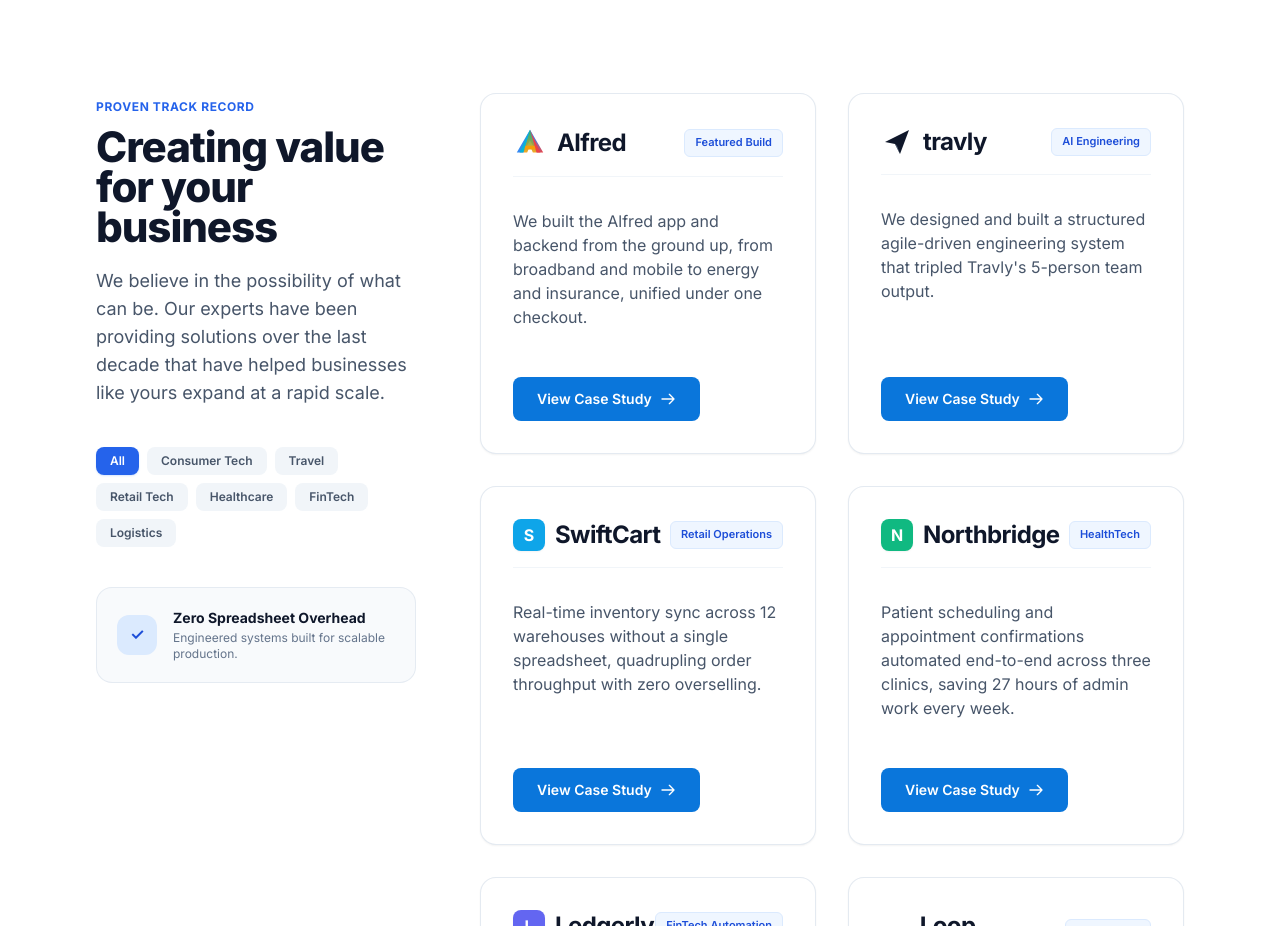
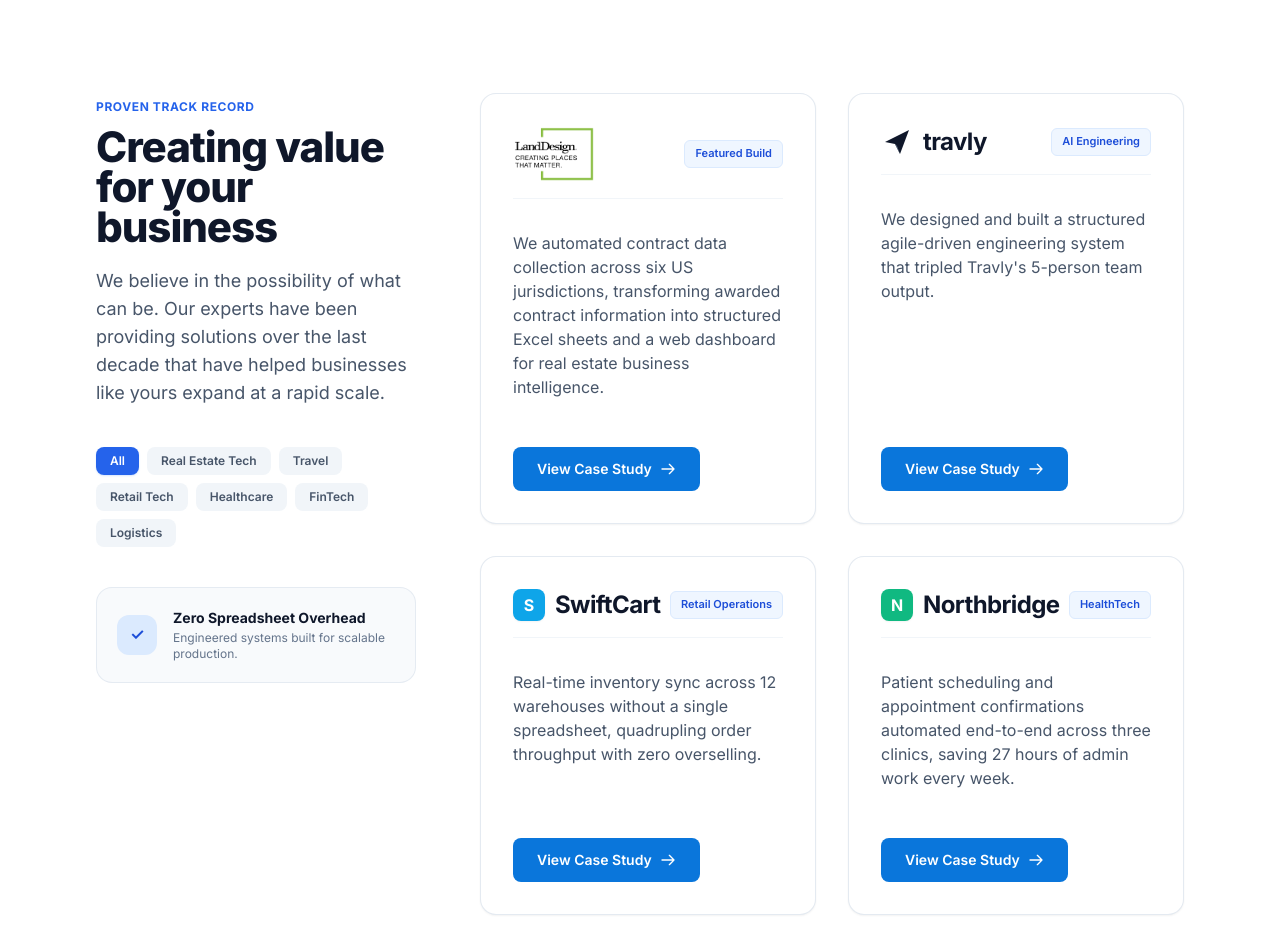
Before and after one commit to uzairr/after-concept-website, a Next.js app: page /case-studies in a window 1280 px wide. Shown: the part 780-1706 px from the top of the page. Built offline with nearby package versions, Linux system fonts and the light colour scheme.

Commit message:
Add Land Design case study card

```diff
--- a/app/case-studies/[slug]/page.tsx
+++ b/app/case-studies/[slug]/page.tsx
@@ -36,6 +36,104 @@
     fstat3Label: string;
   }
 > = {
+  landdesign: {
+    industry: "Real Estate Tech · Data Intelligence",
+    title: "Automated contract data collection across six US jurisdictions",
+    heroSub:
+      "We automated contract data collection across six US jurisdictions, transforming awarded contract information into structured Excel sheets and a web dashboard for real estate business intelligence.",
+    hstat1Num: "6",
+    hstat1Label: "US jurisdictions automated",
+    hstat2Num: "100%",
+    hstat2Label: "structured data accuracy",
+    hstat3Num: "Real-Time",
+    hstat3Label: "business intelligence dashboard",
+    bannerText: "LandDesign — Contract Intelligence & Web Dashboard",
+    engagement: "Automated Data Pipeline & Web Dashboard",
+    stack: "Next.js, Python, PostgreSQL, Automated Ingestion, Excel Reporting",
+    client: "LandDesign",
+    quote:
+      "Turning fragmented municipal contract awards into clean, structured intelligence transformed how we identify opportunities across every jurisdiction.",
+    quoteAuthor: "Director of Business Development, LandDesign",
+    challengeSub:
+      "Awarded contract records across multiple municipal jurisdictions were published inconsistently in varied formats, requiring hundreds of manual hours to find, parse, and verify.",
+    challengePoints: [
+      "Scattered procurement portals across six distinct US jurisdictions with disparate data structures.",
+      "Manual data extraction resulting in delays, human entry errors, and missed bid intelligence.",
+      "Lack of centralized historical records for competitive real estate analysis.",
+      "Need for both immediate Excel report export for analysts and a real-time web dashboard for executives.",
+    ],
+    solutionSub:
+      "After Concept engineered an automated data collection and validation pipeline paired with custom spreadsheet generation and an interactive BI dashboard.",
+    solutionPoints: [
+      "Resilient multi-jurisdiction data collection agents handling dynamic government portal layouts.",
+      "Automated data normalizer and deduplication engine ensuring 100% schema consistency.",
+      "Direct-to-Excel export pipeline formatted with real estate intelligence metrics.",
+      "Executive web dashboard with filtering, search, and trend visualization.",
+    ],
+    capabilities: [
+      "Multi-jurisdiction automated contract ingestion.",
+      "Instant formatted Excel report distribution.",
+      "Real-time analytics and award trend dashboards.",
+      "Automated jurisdiction change alerts and status tracking.",
+    ],
+    resultsSub:
+      "LandDesign eliminated manual contract extraction entirely, unlocking instant cross-jurisdiction market visibility and actionable real estate intelligence.",
+    fstat1Num: "6",
+    fstat1Label: "jurisdictions continuously synced",
+    fstat2Num: "100%",
+    fstat2Label: "automated data pipeline",
+    fstat3Num: "Zero",
+    fstat3Label: "manual extraction overhead",
+  },
+  "land-design": {
+    industry: "Real Estate Tech · Data Intelligence",
+    title: "Automated contract data collection across six US jurisdictions",
+    heroSub:
+      "We automated contract data collection across six US jurisdictions, transforming awarded contract information into structured Excel sheets and a web dashboard for real estate business intelligence.",
+    hstat1Num: "6",
+    hstat1Label: "US jurisdictions automated",
+    hstat2Num: "100%",
+    hstat2Label: "structured data accuracy",
+    hstat3Num: "Real-Time",
+    hstat3Label: "business intelligence dashboard",
+    bannerText: "LandDesign — Contract Intelligence & Web Dashboard",
+    engagement: "Automated Data Pipeline & Web Dashboard",
+    stack: "Next.js, Python, PostgreSQL, Automated Ingestion, Excel Reporting",
+    client: "LandDesign",
+    quote:
+      "Turning fragmented municipal contract awards into clean, structured intelligence transformed how we identify opportunities across every jurisdiction.",
+    quoteAuthor: "Director of Business Development, LandDesign",
+    challengeSub:
+      "Awarded contract records across multiple municipal jurisdictions were published inconsistently in varied formats, requiring hundreds of manual hours to find, parse, and verify.",
+    challengePoints: [
+      "Scattered procurement portals across six distinct US jurisdictions with disparate data structures.",
+      "Manual data extraction resulting in delays, human entry errors, and missed bid intelligence.",
+      "Lack of centralized historical records for competitive real estate analysis.",
+      "Need for both immediate Excel report export for analysts and a real-time web dashboard for executives.",
+    ],
+    solutionSub:
+      "After Concept engineered an automated data collection and validation pipeline paired with custom spreadsheet generation and an interactive BI dashboard.",
+    solutionPoints: [
+      "Resilient multi-jurisdiction data collection agents handling dynamic government portal layouts.",
+      "Automated data normalizer and deduplication engine ensuring 100% schema consistency.",
+      "Direct-to-Excel export pipeline formatted with real estate intelligence metrics.",
+      "Executive web dashboard with filtering, search, and trend visualization.",
+    ],
+    capabilities: [
+      "Multi-jurisdiction automated contract ingestion.",
+      "Instant formatted Excel report distribution.",
+      "Real-time analytics and award trend dashboards.",
+      "Automated jurisdiction change alerts and status tracking.",
+    ],
+    resultsSub:
+      "LandDesign eliminated manual contract extraction entirely, unlocking instant cross-jurisdiction market visibility and actionable real estate intelligence.",
+    fstat1Num: "6",
+    fstat1Label: "jurisdictions continuously synced",
+    fstat2Num: "100%",
+    fstat2Label: "automated data pipeline",
+    fstat3Num: "Zero",
+    fstat3Label: "manual extraction overhead",
+  },
   alfred: {
     industry: "Consumer Tech · FinTech",
     title: "Unifying four regulated industries into a single membership platform",
--- a/app/case-studies/page.tsx
+++ b/app/case-studies/page.tsx
@@ -6,32 +6,18 @@
 import Header from "@/components/Header";
 import Footer from "@/components/Footer";
 
-// Alfred Logo SVG Component
-function AlfredLogo() {
+// Land Design Logo Component
+function LandDesignLogo() {
   return (
-    <div className="flex items-center gap-2.5">
-      <svg width="34" height="34" viewBox="0 0 36 36" fill="none" xmlns="http://www.w3.org/2000/svg">
-        {/* Colorful faceted ribbon triangle "A" logo */}
-        <path d="M18 4L4 28H11L18 15L25 28H32L18 4Z" fill="url(#alfred-grad-main)" />
-        <path d="M18 4L11 28H15L18 21L21 28H25L18 4Z" fill="url(#alfred-grad-accent)" opacity="0.9" />
-        <path d="M12 21H24L26 25H10L12 21Z" fill="#F59E0B" />
-        <path d="M18 4L25 28H29L18 4Z" fill="#EF4444" />
-        <path d="M18 4L11 28H7L18 4Z" fill="#06B6D4" />
-        <defs>
-          <linearGradient id="alfred-grad-main" x1="4" y1="4" x2="32" y2="28" gradientUnits="userSpaceOnUse">
-            <stop stopColor="#06B6D4" />
-            <stop offset="0.5" stopColor="#3B82F6" />
-            <stop offset="1" stopColor="#EF4444" />
-          </linearGradient>
-          <linearGradient id="alfred-grad-accent" x1="18" y1="4" x2="18" y2="28" gradientUnits="userSpaceOnUse">
-            <stop stopColor="#10B981" />
-            <stop offset="1" stopColor="#F59E0B" />
-          </linearGradient>
-        </defs>
-      </svg>
-      <span className="text-2xl font-bold tracking-tight text-slate-900 font-sans">
-        Alfred
-      </span>
+    <div className="flex items-center">
+      <Image
+        src="/images/landdesign-card-logo-cropped.png"
+        alt="Land Design"
+        width={160}
+        height={56}
+        className="h-12 sm:h-14 w-auto object-contain"
+        priority
+      />
     </div>
   );
 }
@@ -83,14 +69,14 @@
 
 const allCaseStudies: CaseItem[] = [
   {
-    id: "alfred",
-    name: "Alfred",
-    category: "Consumer Tech",
-    logo: <AlfredLogo />,
+    id: "landdesign",
+    name: "Land Design",
+    category: "Real Estate Tech",
+    logo: <LandDesignLogo />,
     description:
-      "We built the Alfred app and backend from the ground up, from broadband and mobile to energy and insurance, unified under one checkout.",
-    href: "/case-studies/alfred",
-    metrics: { label: "Unified Combos", value: "31" },
+      "We automated contract data collection across six US jurisdictions, transforming awarded contract information into structured Excel sheets and a web dashboard for real estate business intelligence.",
+    href: "/case-studies/landdesign",
+    metrics: { label: "US Jurisdictions", value: "6" },
     badge: "Featured Build"
   },
   {
@@ -150,7 +136,7 @@
   }
 ];
 
-const categories = ["All", "Consumer Tech", "Travel", "Retail Tech", "Healthcare", "FinTech", "Logistics"];
+const categories = ["All", "Real Estate Tech", "Travel", "Retail Tech", "Healthcare", "FinTech", "Logistics"];
 
 export default function CaseStudiesPage() {
   const [activeCategory, setActiveCategory] = useState("All");
```
Also changed, not shown: public/images/landdesign-card-logo-cropped.png (added), public/images/landdesign-card-logo.png (added).
